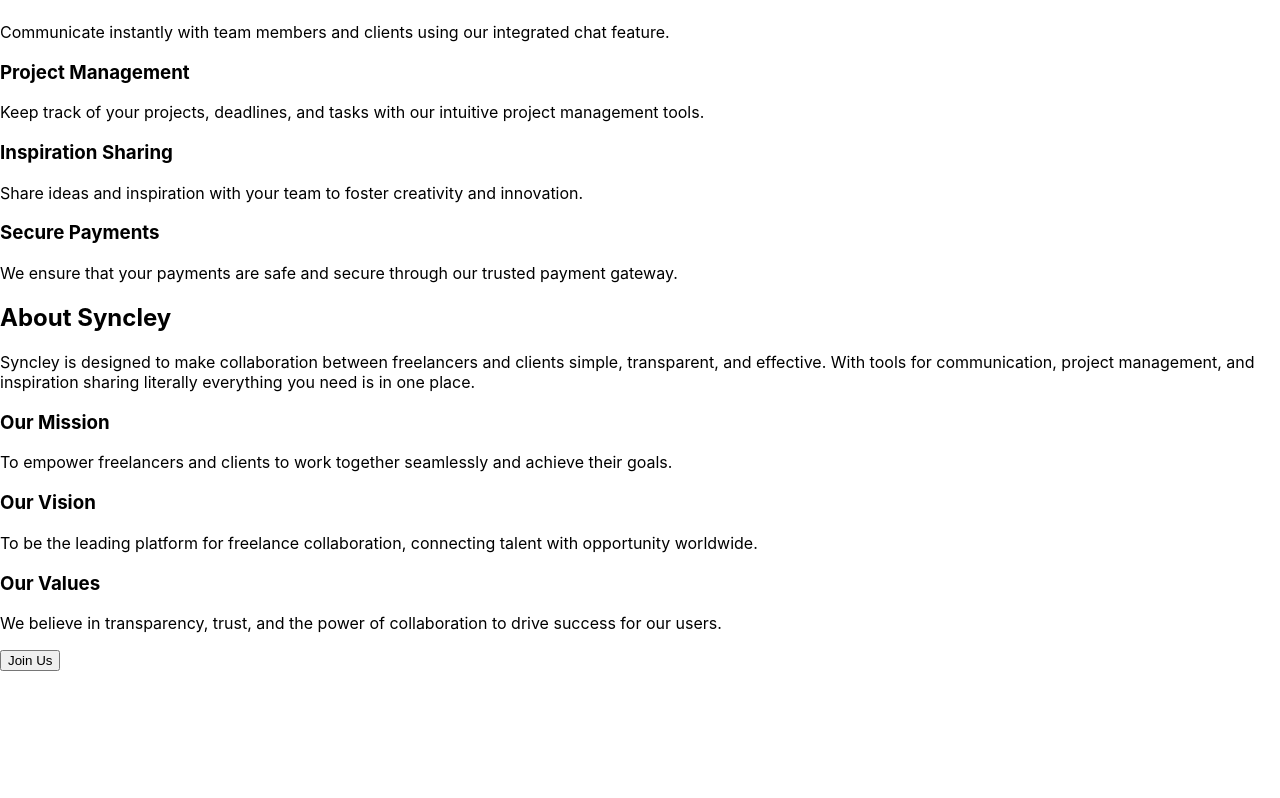
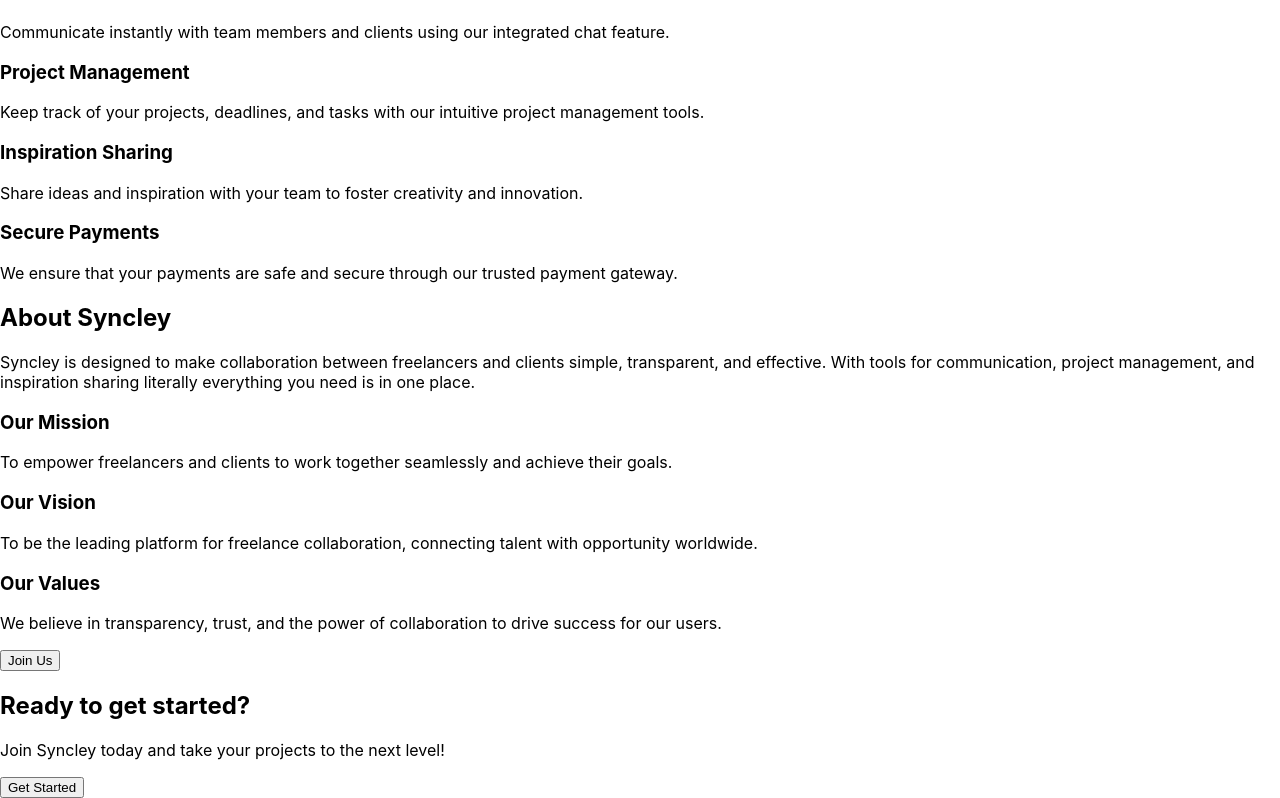
Before and after one commit to shirl3yyyy/my-syncley-frontend, a React (Create React App) app: page / in a window 1280 px wide. Shown: the part 951-1749 px from the top of the page. Before the commit the page ends 1622 px from the top, so only its background shows below. Built offline with nearby package versions, Linux system fonts and the light colour scheme.

Commit message:
modified home.js file

```diff
--- a/src/pages/Home.js
+++ b/src/pages/Home.js
@@ -1,6 +1,7 @@
 import Features from '../components/layout/Features';
 import Hero from '../components/layout/Hero';
 import About from '../components/layout/About';
+import CTA from '../components/layout/CTA';
 
 function Home() {
   return (
@@ -8,6 +9,7 @@
         <Hero />
         <Features />
         <About />
+        <CTA />
 
     </div>
   );
```
